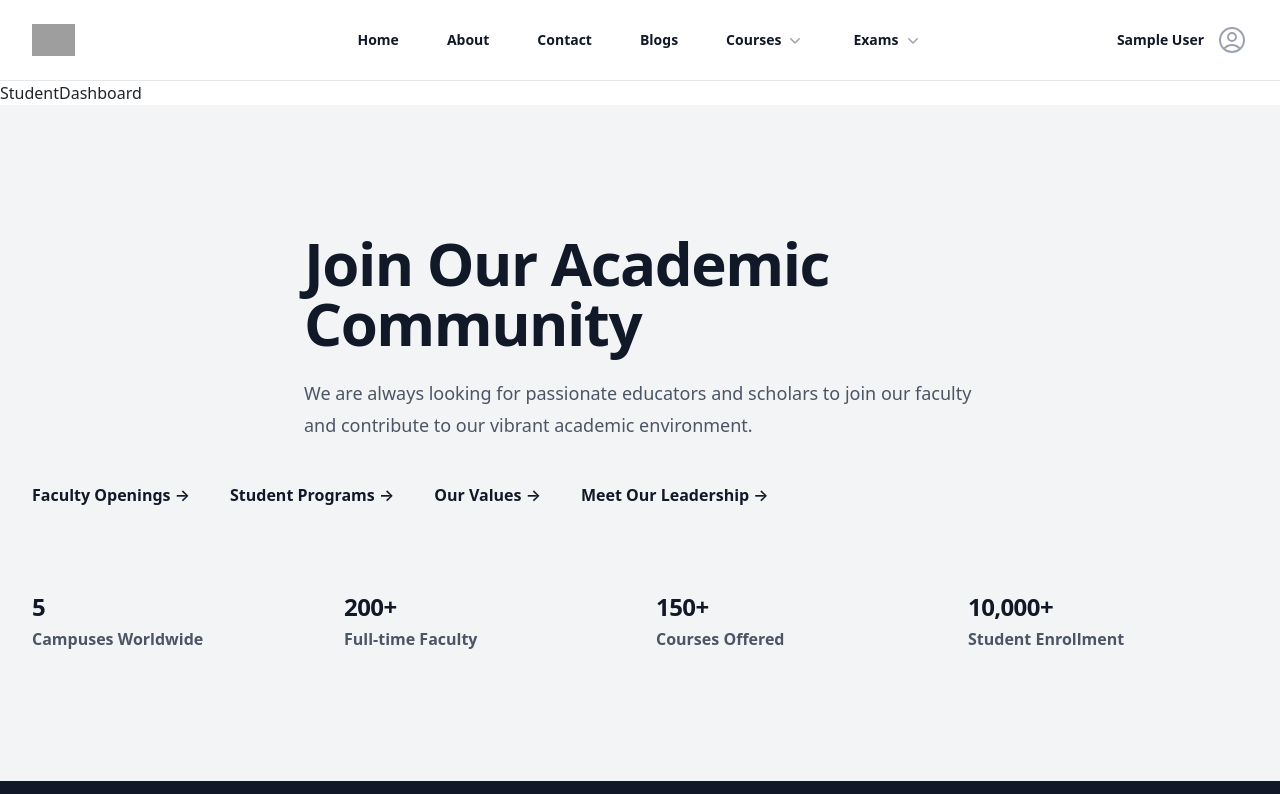
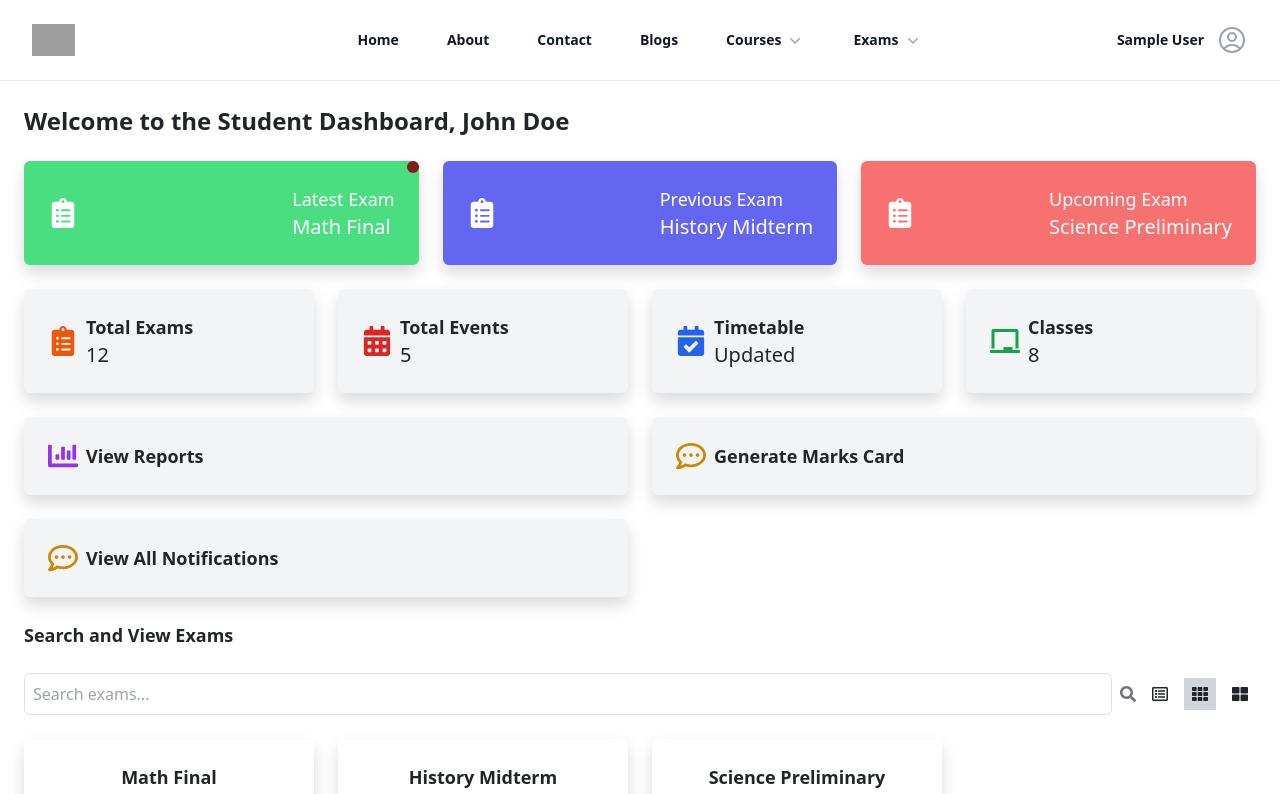
Before and after one commit to gurupreethsingh/university_management_system, a React (Vite) app in the folder client/: page /student-dashboard in a window 1280 px wide. Shown: the top 794 px of the page. Built offline with nearby package versions, Linux system fonts and the light colour scheme; sample sign-in values are in the browser's storage; grey boxes are pictures that could not be loaded.

Commit message:
student dashboard

```diff
--- a/client/package.json
+++ b/client/package.json
@@ -18,6 +18,7 @@
     "react": "^18.3.1",
     "react-dom": "^18.3.1",
     "react-icons": "^5.3.0",
+    "react-particles-js": "^3.6.0",
     "react-router-dom": "^6.26.1"
   },
   "devDependencies": {
--- a/client/src/pages/admin_pages/AdminDashboard.jsx
+++ b/client/src/pages/admin_pages/AdminDashboard.jsx
@@ -1,7 +1,7 @@
 import React, { useEffect, useState } from "react";
 import axios from "axios";
 import {
-  FaUser,
+  FaUserPlus,
   FaChalkboardTeacher,
   FaUsers,
   FaCalendarAlt,
@@ -11,7 +11,6 @@ import {
   FaRegListAlt,
   FaTh,
   FaThLarge,
-  FaUserPlus,
   FaUserGraduate,
   FaUserTie,
   FaEnvelopeOpenText,
@@ -32,12 +31,7 @@ const AdminDashboard = () => {
     try {
       const storedUser = localStorage.getItem("user");
       if (storedUser && storedUser !== "undefined") {
-        const parsedUser = JSON.parse(storedUser);
-        if (parsedUser && typeof parsedUser === "object") {
-          setUser(parsedUser);
-        } else {
-          setError("Invalid user data. Please log in again.");
-        }
+        setUser(JSON.parse(storedUser));
       } else {
         setError("No user data found. Please log in again.");
       }
@@ -53,7 +47,6 @@ const AdminDashboard = () => {
         const res = await axios.get(
           "http://localhost:5000/admin-dashboard/counts"
         );
-        console.log("Received Counts:", res.data);
         setCounts(res.data);
       } catch (err) {
         console.error("Error fetching counts:", err);
@@ -61,7 +54,7 @@ const AdminDashboard = () => {
     };
 
     fetchCounts();
-  }, []); // This useEffect runs once after the component mounts
+  }, []);
 
   useEffect(() => {
     const fetchUsers = async () => {
@@ -76,7 +69,7 @@ const AdminDashboard = () => {
     };
 
     fetchUsers();
-  }, []); // This useEffect runs once after the component mounts
+  }, []);
 
   const filteredUsers = users.filter((user) =>
     Object.values(user).some((value) =>
@@ -99,103 +92,101 @@ const AdminDashboard = () => {
   }
 
   return (
-    <div className="p-6">
+    <div className="p-4 sm:p-6 md:px-8 lg:px-12 mx-auto max-w-7xl">
       <h1 className="text-2xl font-bold mb-4">
         Welcome to the Admin Dashboard, {user.name}
       </h1>
-
       {/* Count Cards */}
       <div className="grid grid-cols-1 md:grid-cols-3 lg:grid-cols-5 gap-6 mb-6">
-        <div className="p-4 bg-blue-500 text-white rounded shadow">
-          <FaUsers className="text-3xl mb-2" />
-          <h2 className="text-lg">Total Users</h2>
-          <p className="text-2xl">{counts.totalUsers || 0}</p>
-        </div>
-        <div className="p-4 bg-green-500 text-white rounded shadow">
-          <FaUserTie className="text-3xl mb-2" />
-          <h2 className="text-lg">Total Admins</h2>
-          <p className="text-2xl">{counts.totalAdmins || 0}</p>
-        </div>
-        <div className="p-4 bg-purple-500 text-white rounded shadow">
-          <FaChalkboardTeacher className="text-3xl mb-2" />
-          <h2 className="text-lg">Total Teachers</h2>
-          <p className="text-2xl">{counts.totalTeachers || 0}</p>
-        </div>
-        <div className="p-4 bg-yellow-500 text-white rounded shadow">
-          <FaUserGraduate className="text-3xl mb-2" />
-          <h2 className="text-lg">Total Students</h2>
-          <p className="text-2xl">{counts.totalStudents || 0}</p>
-        </div>
-        <div className="p-4 bg-red-500 text-white rounded shadow">
-          <FaCalendarAlt className="text-3xl mb-2" />
-          <h2 className="text-lg">Total Events</h2>
-          <p className="text-2xl">{counts.totalEvents || 0}</p>
+        {[
+          {
+            icon: FaUsers,
+            title: "Total Users",
+            count: counts.totalUsers || 0,
+            iconColor: "text-blue-500",
+          },
+          {
+            icon: FaUserTie,
+            title: "Total Admins",
+            count: counts.totalAdmins || 0,
+            iconColor: "text-green-500",
+          },
+          {
+            icon: FaChalkboardTeacher,
+            title: "Total Teachers",
+            count: counts.totalTeachers || 0,
+            iconColor: "text-purple-500",
+          },
+          {
+            icon: FaUserGraduate,
+            title: "Total Students",
+            count: counts.totalStudents || 0,
+            iconColor: "text-yellow-500",
+          },
+          {
+            icon: FaCalendarAlt,
+            title: "Total Events",
+            count: counts.totalEvents || 0,
+            iconColor: "text-red-500",
+          },
+        ].map((card, index) => (
+          <div
+            key={index}
+            className="p-4 bg-white text-gray-900 rounded shadow flex items-center space-x-2"
+          >
+            <card.icon className={`text-3xl ${card.iconColor}`} />
+            <div>
+              <h2 className="text-lg">{card.title}</h2>
+              <p className="text-2xl">{card.count}</p>
             </div>
           </div>
-
+        ))}
+      </div>
       {/* Admin Actions */}
       <div className="grid grid-cols-1 md:grid-cols-3 lg:grid-cols-4 gap-6 mb-6">
         <Link
-          to="/admin/add-admin"
-          className="p-4 bg-gray-100 text-gray-900 rounded shadow hover:bg-gray-200 transition"
+          to="/admin/add-user"
+          className="flex flex-col items-center p-4 bg-gray-100 rounded shadow hover:bg-gray-200 transition"
         >
-          <FaUserPlus className="text-3xl text-indigo-600 mb-2" />
-          <h2 className="text-lg font-semibold">Add Admin</h2>
-          <p className="text-sm">Manage and add new admin users.</p>
+          <FaUserPlus className="text-3xl text-green-600 mb-2" />
+          <h2 className="text-lg font-semibold">Add User</h2>
+          <p className="text-sm">Add new admins, teachers, or students.</p>
         </Link>
         <Link
-          to="/admin/add-teacher"
-          className="p-4 bg-gray-100 text-gray-900 rounded shadow hover:bg-gray-200 transition"
+          to="/admin/manage-courses"
+          className="flex flex-col items-center p-4 bg-gray-100 rounded shadow hover:bg-gray-200 transition"
         >
-          <FaUserPlus className="text-3xl text-teal-600 mb-2" />
-          <h2 className="text-lg font-semibold">Add Teacher</h2>
-          <p className="text-sm">Manage and add new teachers.</p>
+          <FaChalkboardTeacher className="text-3xl text-blue-600 mb-2" />
+          <h2 className="text-lg font-semibold">Manage Courses</h2>
+          <p className="text-sm">Assign and manage courses.</p>
         </Link>
         <Link
-          to="/admin/add-student"
-          className="p-4 bg-gray-100 text-gray-900 rounded shadow hover:bg-gray-200 transition"
+          to="/admin/reports"
+          className="flex flex-col items-center p-4 bg-gray-100 rounded shadow hover:bg-gray-200 transition"
         >
-          <FaUserPlus className="text-3xl text-yellow-600 mb-2" />
-          <h2 className="text-lg font-semibold">Add Student</h2>
-          <p className="text-sm">Manage and add new students.</p>
+          <FaEnvelopeOpenText className="text-3xl text-red-600 mb-2" />
+          <h2 className="text-lg font-semibold">View Reports</h2>
+          <p className="text-sm">Access system reports and analytics.</p>
         </Link>
         <Link
-          to="/admin/add-exam"
-          className="p-4 bg-gray-100 text-gray-900 rounded shadow hover:bg-gray-200 transition"
+          to="/admin/settings"
+          className="flex flex-col items-center p-4 bg-gray-100 rounded shadow hover:bg-gray-200 transition"
         >
-          <FaPlus className="text-3xl text-red-600 mb-2" />
-          <h2 className="text-lg font-semibold">Add Exam</h2>
-          <p className="text-sm">Create and manage exams.</p>
+          <FaThLarge className="text-3xl text-purple-600 mb-2" />
+          <h2 className="text-lg font-semibold">Settings</h2>
+          <p className="text-sm">Adjust system settings.</p>
         </Link>
-        <Link
-          to="/admin/reply-messages"
-          className="p-4 bg-gray-100 text-gray-900 rounded shadow hover:bg-gray-200 transition"
-        >
-          <FaReply className="text-3xl text-blue-600 mb-2" />
-          <h2 className="text-lg font-semibold">Reply to Messages</h2>
-          <p className="text-sm">Respond to contact form messages.</p>
-        </Link>
-        <Link
-          to="/admin/view-messages"
-          className="p-4 bg-gray-100 text-gray-900 rounded shadow hover:bg-gray-200 transition"
-        >
-          <FaEnvelopeOpenText className="text-3xl text-green-600 mb-2" />
-          <h2 className="text-lg font-semibold">View Messages</h2>
-          <p className="text-sm">View all contact form messages.</p>
-        </Link>
-        {/* Add more admin action cards as needed */}
       </div>
-
       {/* User List with Search and View Options */}
       <div className="flex items-center justify-between mb-4">
-        <h2 className="text-lg font-bold">All Activities</h2>
+        <h2 className="text-lg font-bold">All Users</h2>
         <div className="flex items-center space-x-2">
           <input
             type="text"
             placeholder="Search users..."
             value={searchTerm}
             onChange={(e) => setSearchTerm(e.target.value)}
-            className="p-2 border border-gray-300 rounded ml-2"
+            className="p-2 border border-gray-300 rounded"
           />
           <FaSearch className="text-gray-500" />
           <button
@@ -218,14 +209,13 @@ const AdminDashboard = () => {
           </button>
         </div>
       </div>
-
       {/* User Display */}
       <div
         className={`grid gap-4 ${
           viewMode === "list"
             ? "grid-cols-1"
             : viewMode === "grid"
-            ? "grid-cols-2 md:grid-cols-3 lg:grid-cols-6"
+            ? "grid-cols-1 sm:grid-cols-2 md:grid-cols-3 lg:grid-cols-6" // Adjusted for mobile compatibility
             : "grid-cols-1 md:grid-cols-2 lg:grid-cols-4"
         }`}
       >
@@ -253,30 +243,29 @@ const AdminDashboard = () => {
                 <h2 className="text-lg font-semibold">{user.name}</h2>
                 <p className="text-sm text-gray-500">{user.role}</p>
                 <p className="text-sm text-gray-500">Email: {user.email}</p>
-                {/* Add more fields as necessary */}
               </div>
             </div>
           </Link>
         ))}
       </div>
-
       {/* Pagination */}
       <div className="flex justify-center mt-6">
         <ul className="inline-flex -space-x-px">
-          {[
-            ...Array(Math.ceil(filteredUsers.length / usersPerPage)).keys(),
-          ].map((pageNumber) => (
-            <li key={pageNumber}>
+          {Array.from(
+            { length: Math.ceil(filteredUsers.length / usersPerPage) },
+            (_, index) => (
+              <li key={index}>
                 <button
-                onClick={() => paginate(pageNumber + 1)}
+                  onClick={() => paginate(index + 1)}
                   className={`px-3 py-2 leading-tight text-gray-500 bg-white border border-gray-300 hover:bg-gray-100 hover:text-gray-700 ${
-                  currentPage === pageNumber + 1 ? "bg-gray-200" : ""
+                    currentPage === index + 1 ? "bg-gray-200" : ""
                   }`}
                 >
-                {pageNumber + 1}
+                  {index + 1}
                 </button>
               </li>
-          ))}
+            )
+          )}
         </ul>
       </div>
     </div>
--- a/client/src/pages/student_pages/StudentDashboard.jsx
+++ b/client/src/pages/student_pages/StudentDashboard.jsx
@@ -1,7 +1,252 @@
-import React from "react";
+import React, { useState, useEffect } from "react";
+import {
+  FaBookReader,
+  FaUserGraduate,
+  FaFileAlt,
+  FaCalendarCheck,
+  FaEnvelopeOpenText,
+  FaRegCommentDots,
+  FaChalkboard,
+  FaClipboardList,
+  FaCalendarAlt,
+  FaChartBar,
+  FaSearch,
+  FaRegListAlt,
+  FaTh,
+  FaThLarge,
+} from "react-icons/fa";
+import { Link } from "react-router-dom";
+import axios from "axios";
 
 const StudentDashboard = () => {
-  return <div>StudentDashboard</div>;
+  const [user, setUser] = useState(null);
+  const [counts, setCounts] = useState({
+    totalExams: 12,
+    totalEvents: 5,
+    timetable: "Updated",
+    classes: 8,
+  });
+  const [exams, setExams] = useState({
+    latest: "Math Final",
+    previous: "History Midterm",
+    upcoming: "Science Preliminary",
+  });
+  const [allExams, setAllExams] = useState([
+    { id: 1, name: "Math Final", date: "2024-09-10" },
+    { id: 2, name: "History Midterm", date: "2024-08-15" },
+    { id: 3, name: "Science Preliminary", date: "2024-10-05" },
+  ]);
+  const [searchTerm, setSearchTerm] = useState("");
+  const [viewMode, setViewMode] = useState("grid");
+  const [error, setError] = useState(null);
+  const [newExam, setNewExam] = useState(true); // State to indicate new exam
+  const [unreadNotifications, setUnreadNotifications] = useState(true); // State to indicate unread notifications
+
+  useEffect(() => {
+    setUser({ name: "John Doe" });
+  }, []);
+
+  if (error) {
+    return <div>Error: {error}</div>;
+  }
+
+  if (!user) {
+    return <div>Loading...</div>;
+  }
+
+  const filteredExams = allExams.filter((exam) =>
+    exam.name.toLowerCase().includes(searchTerm.toLowerCase())
+  );
+
+  return (
+    <div className="relative p-4 sm:p-6 md:px-8 lg:px-12 mx-auto max-w-7xl">
+      <h1 className="text-2xl font-bold mb-4">
+        Welcome to the Student Dashboard, {user.name}
+      </h1>
+
+      {/* Exam Notifications at the top */}
+      <div className="grid grid-cols-1 sm:grid-cols-3 gap-4 mb-6">
+        <Link
+          to="/exams/latest"
+          className={`bg-green-400 text-white p-4 rounded shadow hover:bg-purple-600 transition duration-300 ease-in-out transform hover:-translate-y-1 relative ${
+            newExam
+              ? "before:absolute before:bg-red-900 before:rounded-full before:w-3 before:h-3 before:top-0 before:right-0"
+              : ""
+          }`}
+        >
+          <div className="flex items-center justify-between">
+            <FaClipboardList className="text-3xl" />
+            <div>
+              <h2 className="text-lg ">Latest Exam</h2>
+              <p className="text-xl">{exams.latest}</p>
+            </div>
+          </div>
+        </Link>
+        <Link
+          to="/exams/previous"
+          className="bg-indigo-500 text-white p-4 rounded shadow flex items-center justify-between"
+        >
+          <FaClipboardList className="text-3xl" />
+          <div>
+            <h2 className="text-lg">Previous Exam</h2>
+            <p className="text-xl">{exams.previous}</p>
+          </div>
+        </Link>
+        <Link
+          to="/exams/upcoming"
+          className="bg-red-400 text-white p-4 rounded shadow flex items-center justify-between"
+        >
+          <FaClipboardList className="text-3xl" />
+          <div>
+            <h2 className="text-lg">Upcoming Exam</h2>
+            <p className="text-xl">{exams.upcoming}</p>
+          </div>
+        </Link>
+      </div>
+
+      {/* Additional Information */}
+      <div className="grid grid-cols-1 sm:grid-cols-2 lg:grid-cols-4 gap-6 mb-6">
+        <Link
+          to="/student/exams"
+          className="p-4 bg-gray-100 rounded shadow hover:bg-gray-200 transition flex items-center space-x-2"
+        >
+          <FaClipboardList className="text-3xl text-orange-600" />
+          <div>
+            <h2 className="text-lg font-semibold">Total Exams</h2>
+            <p className="text-xl">{counts.totalExams}</p>
+          </div>
+        </Link>
+        <Link
+          to="/student/events"
+          className="p-4 bg-gray-100 rounded shadow hover:bg-gray-200 transition flex items-center space-x-2"
+        >
+          <FaCalendarAlt className="text-3xl text-red-600" />
+          <div>
+            <h2 className="text-lg font-semibold">Total Events</h2>
+            <p className="text-xl">{counts.totalEvents}</p>
+          </div>
+        </Link>
+        <Link
+          to="/student/timetable"
+          className="p-4 bg-gray-100 rounded shadow hover:bg-gray-200 transition flex items-center space-x-2"
+        >
+          <FaCalendarCheck className="text-3xl text-blue-600" />
+          <div>
+            <h2 className="text-lg font-semibold">Timetable</h2>
+            <p className="text-xl">{counts.timetable}</p>
+          </div>
+        </Link>
+        <Link
+          to="/student/classes"
+          className="p-4 bg-gray-100 rounded shadow hover:bg-gray-200 transition flex items-center space-x-2"
+        >
+          <FaChalkboard className="text-3xl text-green-600" />
+          <div>
+            <h2 className="text-lg font-semibold">Classes</h2>
+            <p className="text-xl">{counts.classes}</p>
+          </div>
+        </Link>
+      </div>
+
+      {/* Reports and Marks Card */}
+      <div className="grid grid-cols-1 sm:grid-cols-2 gap-6 mb-6">
+        <Link
+          to="/student/reports"
+          className="p-4 bg-gray-100 rounded shadow hover:bg-gray-200 transition flex items-center space-x-2"
+        >
+          <FaChartBar className="text-3xl text-purple-600" />
+          <div>
+            <h2 className="text-lg font-semibold">View Reports</h2>
+          </div>
+        </Link>
+        <Link
+          to="/student/marks"
+          className="p-4 bg-gray-100 rounded shadow hover:bg-gray-200 transition flex items-center space-x-2"
+        >
+          <FaRegCommentDots className="text-3xl text-yellow-600" />
+          <div>
+            <h2 className="text-lg font-semibold">Generate Marks Card</h2>
+          </div>
+        </Link>
+
+        <Link
+          to="/student/marks"
+          className="p-4 bg-gray-100 rounded shadow hover:bg-gray-200 transition flex items-center space-x-2"
+        >
+          <FaRegCommentDots className="text-3xl text-yellow-600" />
+          <div>
+            <h2 className="text-lg font-semibold">View All Notifications</h2>
+          </div>
+        </Link>
+      </div>
+
+      {/* Search Field and Exam Cards */}
+      <div className="mt-6">
+        <h2 className="text-lg font-bold mb-4">Search and View Exams</h2>
+        <div className="flex flex-wrap items-center gap-2 mb-4">
+          <input
+            type="text"
+            placeholder="Search exams..."
+            className="p-2 border border-gray-300 rounded flex-grow"
+            value={searchTerm}
+            onChange={(e) => setSearchTerm(e.target.value)}
+          />
+          <FaSearch className="text-gray-500" />
+          <button
+            onClick={() => setViewMode("list")}
+            className={`p-2 ${viewMode === "list" ? "bg-gray-300" : ""}`}
+          >
+            <FaRegListAlt />
+          </button>
+          <button
+            onClick={() => setViewMode("grid")}
+            className={`p-2 ${viewMode === "grid" ? "bg-gray-300" : ""}`}
+          >
+            <FaTh />
+          </button>
+          <button
+            onClick={() => setViewMode("cards")}
+            className={`p-2 ${viewMode === "cards" ? "bg-gray-300" : ""}`}
+          >
+            <FaThLarge />
+          </button>
+        </div>
+
+        <div
+          className={`grid gap-4 ${
+            viewMode === "list"
+              ? "grid-cols-1"
+              : viewMode === "grid"
+              ? "grid-cols-1 sm:grid-cols-2 md:grid-cols-3 lg:grid-cols-4"
+              : "grid-cols-1 sm:grid-cols-2 lg:grid-cols-4"
+          }`}
+        >
+          {filteredExams.map((exam) => (
+            <Link
+              key={exam.id}
+              to={`/exams/${exam.id}`}
+              className="p-4 bg-white rounded shadow hover:bg-gray-100 transition"
+            >
+              <div
+                className={`${
+                  viewMode === "list" ? "flex-row" : "flex-col"
+                } flex items-center`}
+              >
+                <div
+                  className={`${
+                    viewMode === "list" ? "flex-1" : "text-center"
+                  }`}
+                >
+                  <h3 className="text-lg font-semibold">{exam.name}</h3>
+                  <p className="text-sm text-gray-500">{exam.date}</p>
+                </div>
+              </div>
+            </Link>
+          ))}
+        </div>
+      </div>
+    </div>
+  );
 };
 
 export default StudentDashboard;
```
Also changed, not shown: 1 other file (tests, documents, lock files or other folders). Lines whose indentation alone changed are shown as unchanged.
